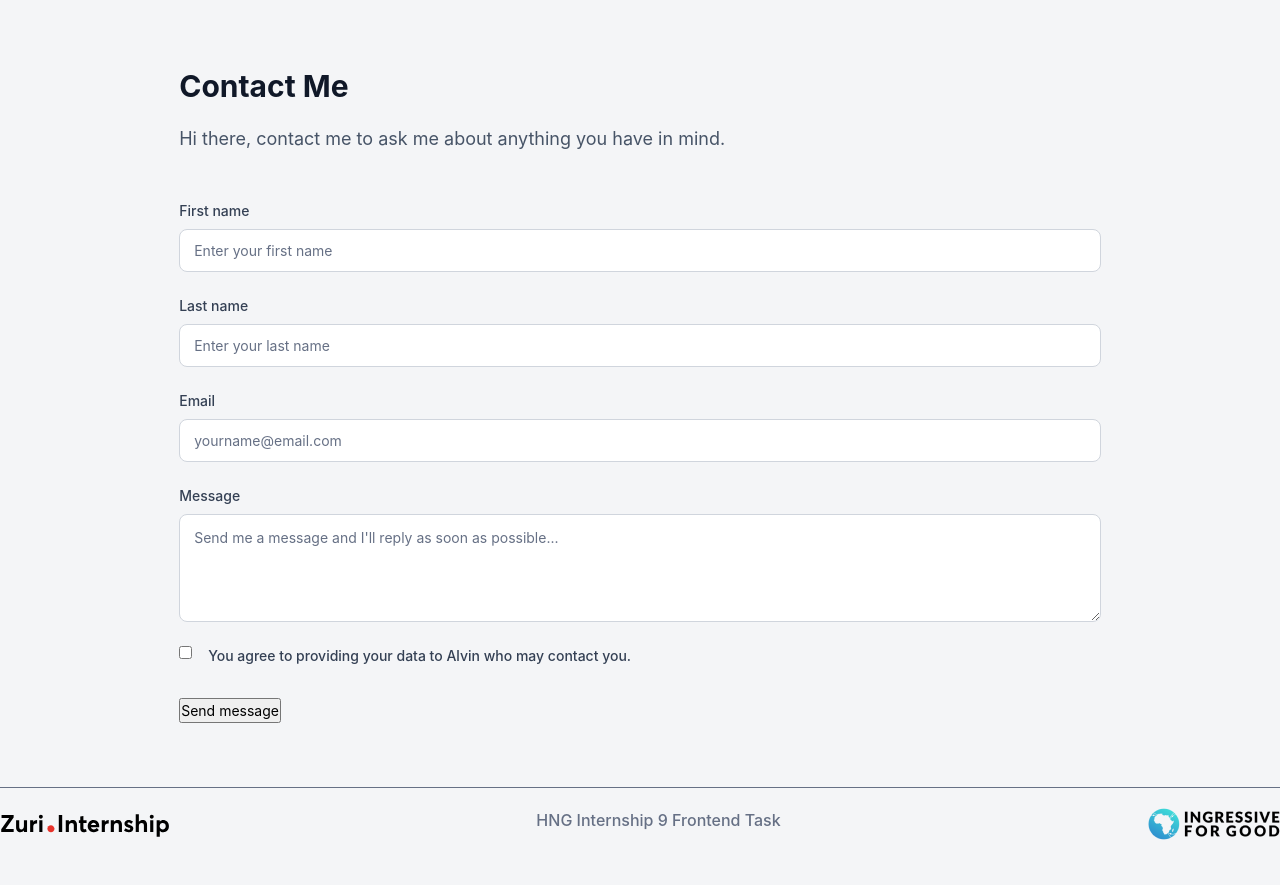
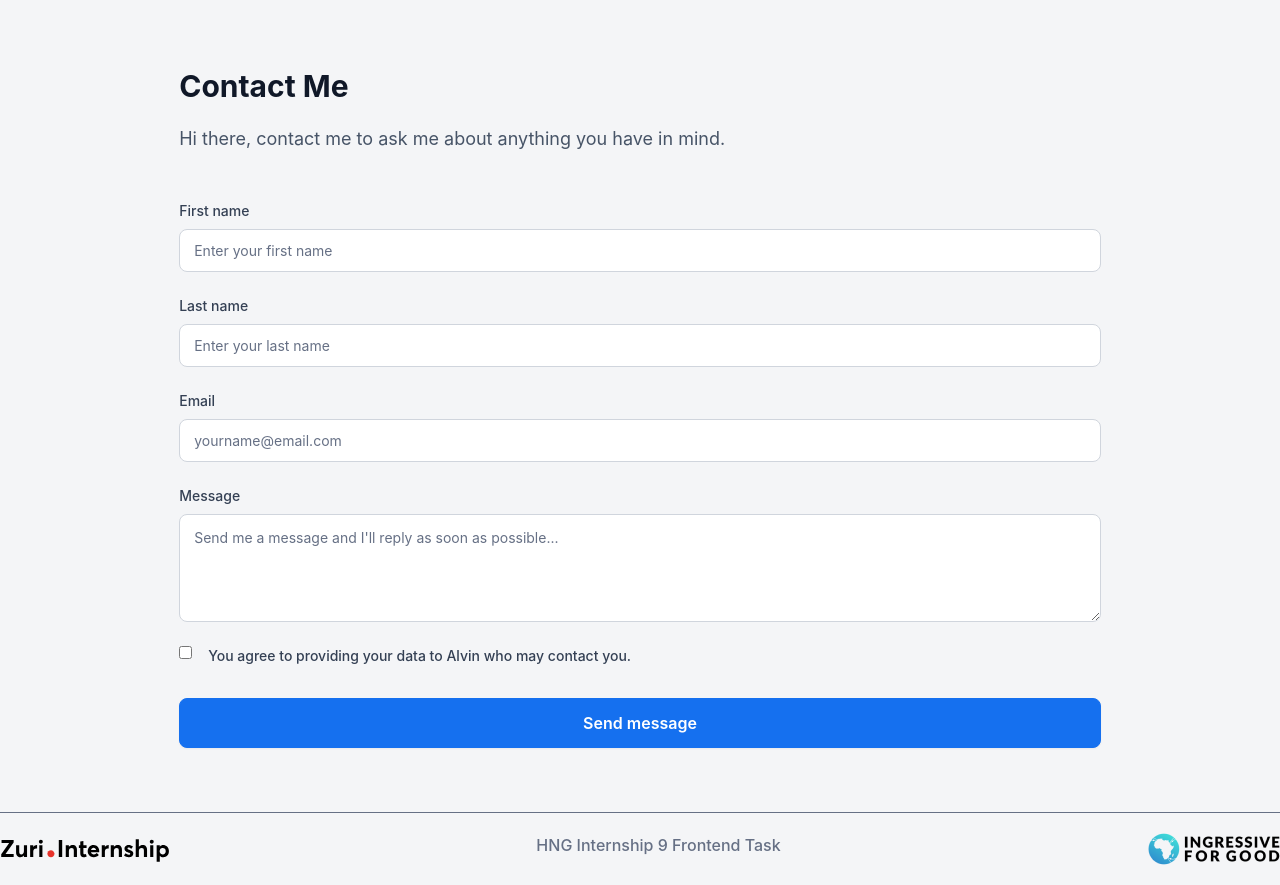
Before and after one commit to alvyynm/linktreeclone, a React (Create React App) app: page /contact in a window 1280 px wide. Before the commit the page ends 864 px from the top, so only its background shows below. Built offline with nearby package versions, Linux system fonts and the light colour scheme.

Commit message:
style: style submit btn to match design

```diff
--- a/src/components/Contact.css
+++ b/src/components/Contact.css
@@ -81,3 +81,16 @@ textarea {
 ::placeholder {
   color: #667085;
 }
+
+button[type="submit"] {
+  color: #fff;
+  background: #1570ef;
+  border: 1px solid #1570ef;
+  box-shadow: 0px 1px 2px rgba(16, 24, 40, 0.05);
+  border-radius: 8px;
+  padding: 12px 20px;
+  width: 100%;
+  font-weight: 600;
+  font-size: 16px;
+  line-height: 24px;
+}
```
